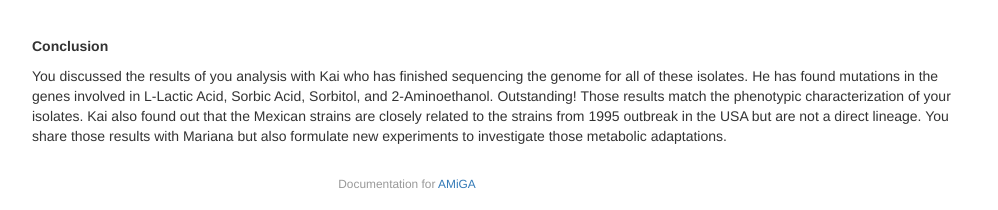
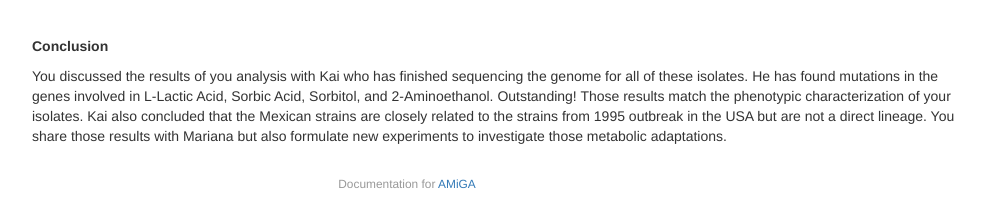
Before and after one commit to firasmidani/amiga, a Jekyll site: the page built from docs/_posts/2020-03-23-example.md, in a window 1280 px wide and 900 px high, scrolled down 4313 px. Shown: the part 687-897 px from the top of the window, without its empty margins (233-1231 px from the left). Built offline with Jekyll 4.4.1, drawn with Linux system fonts in a browser that asks for light colours.

```diff
--- a/docs/_posts/2020-03-23-example.md
+++ b/docs/_posts/2020-03-23-example.md
@@ -190,4 +190,4 @@
 
 **Conclusion**
 
-You discussed the results of you analysis with Kai who has finished sequencing the genome for all of these isolates. He has found mutations in the genes involved in L-Lactic Acid, Sorbic Acid, Sorbitol, and 2-Aminoethanol. Outstanding! Those results match the phenotypic characterization of your isolates. Kai also found out that the Mexican strains are closely related to the strains from 1995 outbreak in the USA but are not a direct lineage. You share those results with Mariana but also formulate new experiments to investigate those metabolic adaptations.
+You discussed the results of you analysis with Kai who has finished sequencing the genome for all of these isolates. He has found mutations in the genes involved in L-Lactic Acid, Sorbic Acid, Sorbitol, and 2-Aminoethanol. Outstanding! Those results match the phenotypic characterization of your isolates. Kai also concluded that the Mexican strains are closely related to the strains from 1995 outbreak in the USA but are not a direct lineage. You share those results with Mariana but also formulate new experiments to investigate those metabolic adaptations.
```
